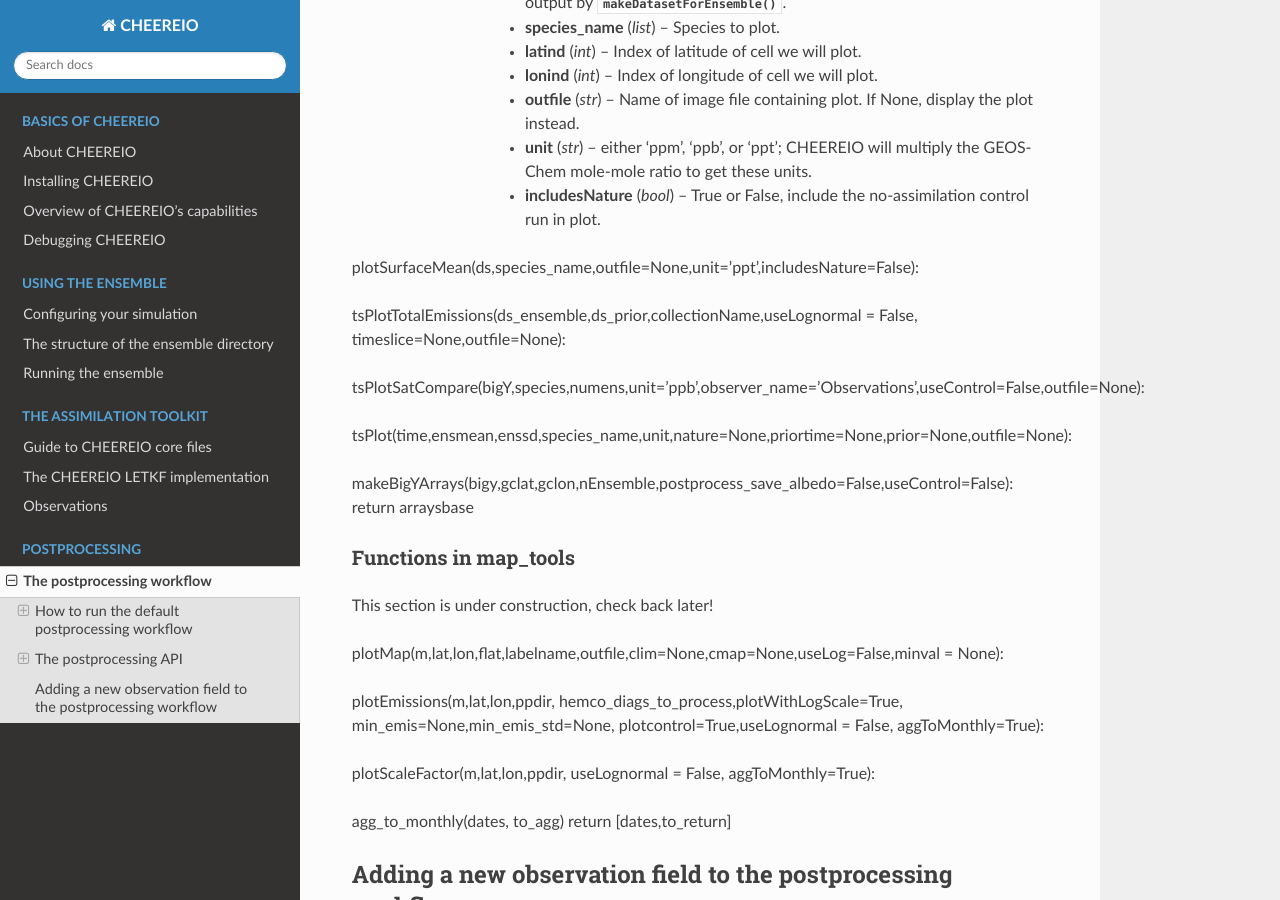
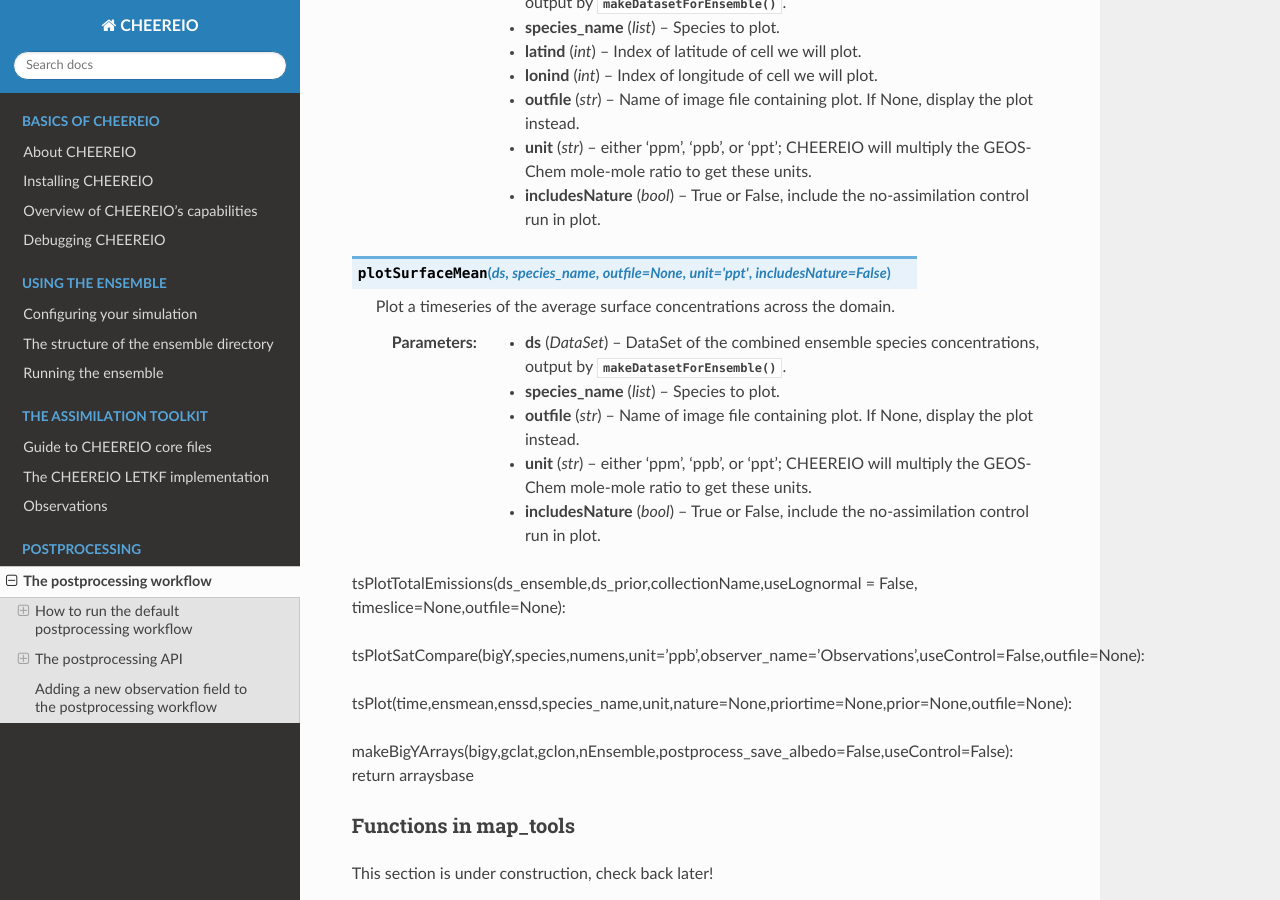
Before and after one commit to drewpendergrass/CHEEREIO, a Sphinx documentation site: the page built from docs/Postprocess-workflow.rst, in a window 1280 px wide and 900 px high, scrolled down 4237 px. Built offline with Sphinx 7.4.7 and the Read the Docs theme 2.0.0, drawn with Linux system fonts in a browser that asks for light colours.

Commit message:
postprocess docs update

```diff
--- a/docs/Postprocess-workflow.rst
+++ b/docs/Postprocess-workflow.rst
@@ -127,7 +127,6 @@
    :return: If fullpath_output_name is ``None``, an dictionary with the combined Y datasets. The keys are timestamps and the values are the bigY data dictionary for the given day -- entries in these include 'Latitude', 'Longitude', 'Observations', and the species name. See :ref:`HIST Ensemble` for details.
    :rtype: dict
 
-
 .. py:function:: plotSurfaceCell(ds,species_name,latind,lonind,outfile=None,unit='ppt',includesNature=False)
 
    Plot a timeseries of the surface concentrations for a single grid cell.
@@ -140,8 +139,16 @@
    :param str unit: either 'ppm', 'ppb', or 'ppt'; CHEEREIO will multiply the GEOS-Chem mole-mole ratio to get these units.
    :param bool includesNature: True or False, include the no-assimilation control run in plot.
 
+.. py:function:: plotSurfaceMean(ds,species_name,outfile=None,unit='ppt',includesNature=False)
 
-plotSurfaceMean(ds,species_name,outfile=None,unit='ppt',includesNature=False):
+   Plot a timeseries of the average surface concentrations across the domain.
+
+   :param DataSet ds: DataSet of the combined ensemble species concentrations, output by :py:func:`makeDatasetForEnsemble`.
+   :param list species_name: Species to plot.
+   :param str outfile: Name of image file containing plot. If None, display the plot instead.
+   :param str unit: either 'ppm', 'ppb', or 'ppt'; CHEEREIO will multiply the GEOS-Chem mole-mole ratio to get these units.
+   :param bool includesNature: True or False, include the no-assimilation control run in plot.
+
 
 tsPlotTotalEmissions(ds_ensemble,ds_prior,collectionName,useLognormal = False, timeslice=None,outfile=None):
 
```
